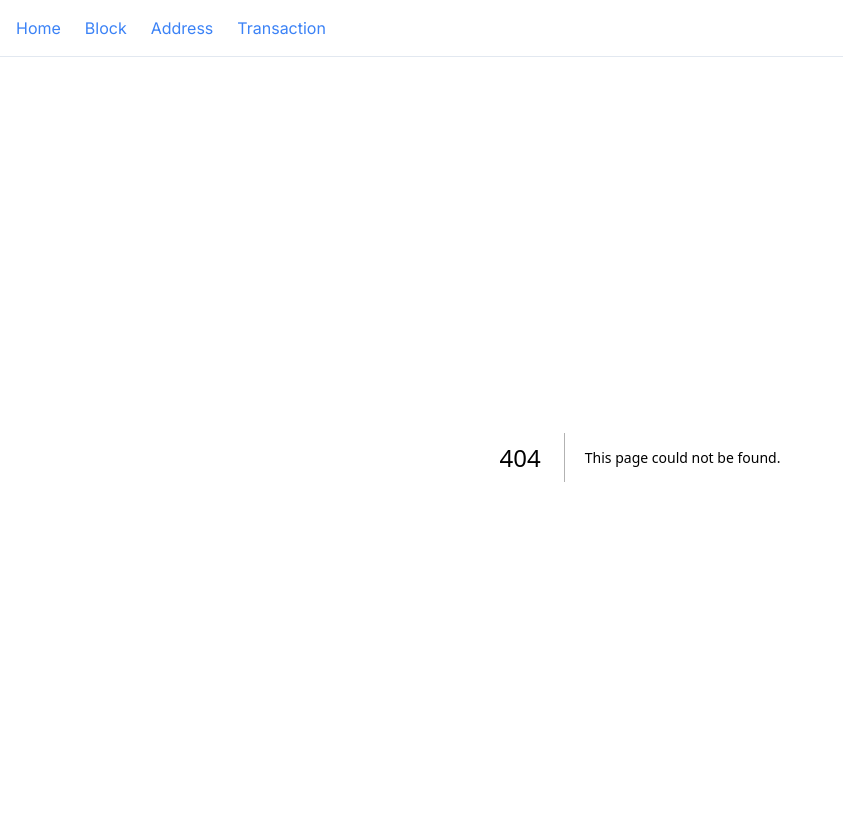
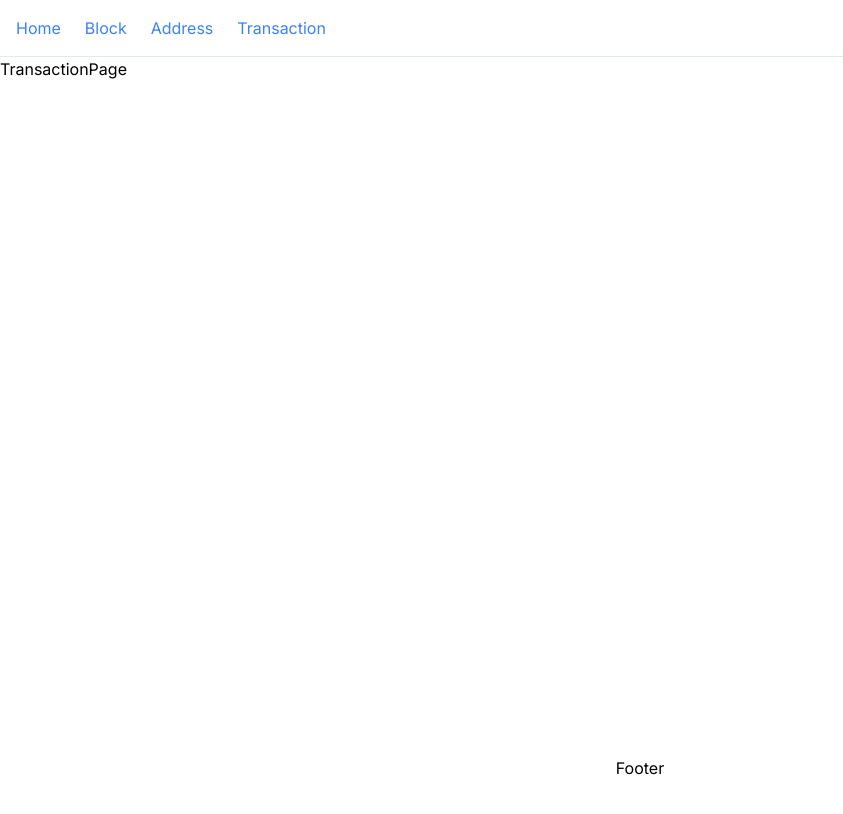
Before and after one commit to ThomasDos/AU3-BlockExplorer, a Next.js app: page /transaction/1 in a window 1280 px wide. Before the commit this address had no page. Shown: the top 814 px of the page, without its empty margins (0-843 px from the left). Built offline with nearby package versions, Linux system fonts and the light colour scheme.

Commit message:
remove dark theme, fix navigation, create transaction page, add footer

```diff
--- a/app/(components)/BlockCard.tsx
+++ b/app/(components)/BlockCard.tsx
@@ -9,7 +9,7 @@ interface BlockCardProps {
 
 export default function BlockCard({ block, blockIsLoading, setSelectTransactions }: BlockCardProps) {
   return (
-    <div className='my-10 block max-w-sm p-6 bg-white border border-gray-200 rounded-lg shadow hover:bg-gray-100 dark:bg-gray-800 dark:border-gray-700 dark:hover:bg-gray-700'>
+    <div className='my-10 block max-w-sm p-6 bg-white border border-gray-200 rounded-lg shadow  dark:bg-gray-800 dark:border-gray-700 '>
       {blockIsLoading || !block ? (
         <Dots />
       ) : (
--- a/app/(components)/ModalTransaction.tsx
+++ b/app/(components)/ModalTransaction.tsx
@@ -1,4 +1,4 @@
-import { Modal } from '@mui/material'
+import { Link, Modal } from '@mui/material'
 import { TransactionResponse } from 'alchemy-sdk'
 import { useState } from 'react'
 import { alchemy } from '../(utils)/alchemy-client'
@@ -15,7 +15,16 @@ export default function ModalTransaction({ selectTransaction, handleClose }: Mod
 
   return (
     <Modal open={!!selectTransaction} onClose={handleClose} className='flex justify-center items-center'>
-      <div>{transaction ? <h2>{transaction.hash}</h2> : <Dots dotscolor='white' />}</div>
+      <div className='bg-white p-10'>
+        {transaction ? (
+          <>
+            <h2>{transaction.hash}</h2>
+            <Link href={`/transaction/${transaction.hash}`}>View the full transaction</Link>
+          </>
+        ) : (
+          <Dots dotscolor='blue' />
+        )}
+      </div>
     </Modal>
   )
 }
--- a/app/(components)/ModalTransactions.tsx
+++ b/app/(components)/ModalTransactions.tsx
@@ -31,7 +31,11 @@ export default function ModalTransactions({ open, onClose, transactions }: Modal
         <div className='grid grid-cols-3'>
           {transactions?.map((transaction: TransactionResponse) => {
             return (
-              <div key={transaction.hash} className='w-fit text-sm' onClick={() => handleClickTransaction(transaction)}>
+              <div
+                key={transaction.hash}
+                className='w-fit text-sm cursor-pointer hover:text-gray-600 text-gray-300'
+                onClick={() => handleClickTransaction(transaction)}
+              >
                 {transaction.hash}
               </div>
             )
--- /dev/null
+++ b/app/(layout)/footer.tsx
@@ -0,0 +1,3 @@
+export default function Footer() {
+  return <div className='fixed bottom-0 w-full py-5 text-center'>Footer</div>
+}
--- a/app/globals.css
+++ b/app/globals.css
@@ -8,15 +8,6 @@
   --background-end-rgb: 255, 255, 255;
 }
 
-@media (prefers-color-scheme: dark) {
-  :root {
-    --foreground-rgb: 255, 255, 255;
-    --background-start-rgb: 0, 0, 0;
-    --background-end-rgb: 0, 0, 0;
-  }
-}
-
 body {
   color: rgb(var(--foreground-rgb));
-  background: linear-gradient(to bottom, transparent, rgb(var(--background-end-rgb))) rgb(var(--background-start-rgb));
 }
--- a/app/layout.tsx
+++ b/app/layout.tsx
@@ -1,5 +1,6 @@
 import ReactQueryProvider from '@/utils/rq-provider'
 import { Inter } from 'next/font/google'
+import Footer from './(layout)/footer'
 import Navigation from './(layout)/navigation'
 import './globals.css'
 
@@ -16,7 +17,8 @@ export default function RootLayout({ children }: { children: React.ReactNode })
       <body className={inter.className}>
         <ReactQueryProvider>
           <Navigation />
-          {children}
+          <div className='h-auto'>{children}</div>
+          <Footer />
         </ReactQueryProvider>
       </body>
     </html>
--- /dev/null
+++ b/app/transaction/[transactionHash]/page.tsx
@@ -0,0 +1,3 @@
+export default function TransactionPage() {
+  return <div>TransactionPage</div>
+}
--- a/tsconfig.json
+++ b/tsconfig.json
@@ -26,6 +26,6 @@
       "@/hooks/*": ["./app/(hooks)/*"]
     }
   },
-  "include": ["next-env.d.ts", "**/*.ts", "**/*.tsx", ".next/types/**/*.ts"],
+  "include": ["next-env.d.ts", "**/*.ts", "**/*.tsx", ".next/types/**/*.ts", "app/transaction"],
   "exclude": ["node_modules"]
 }
```
